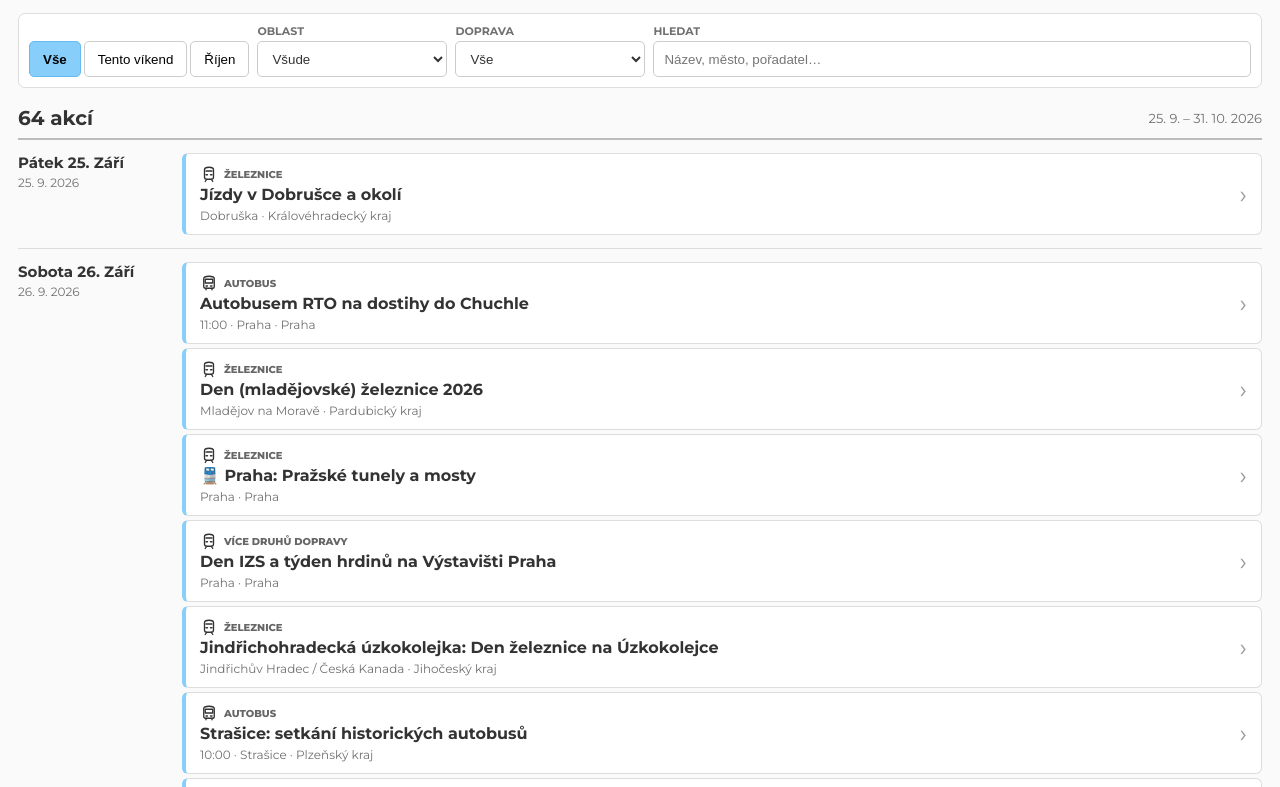
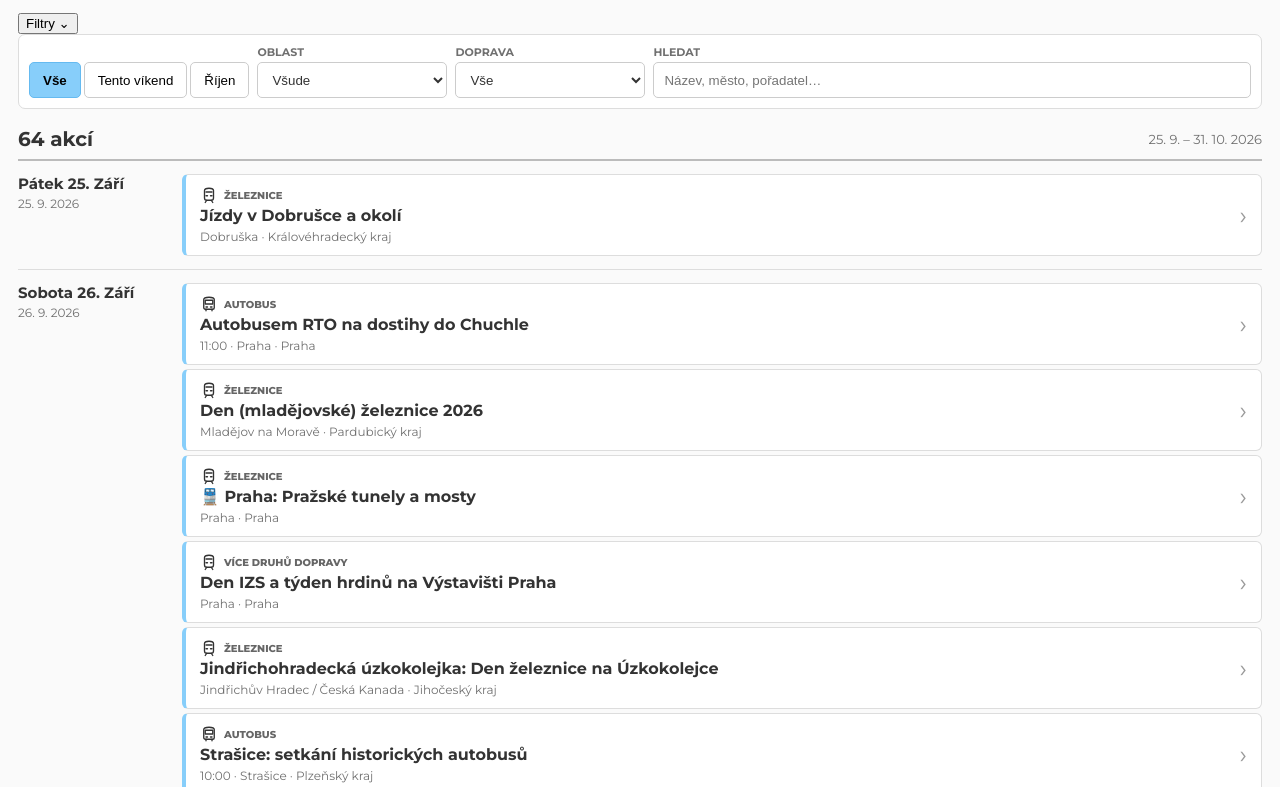
Before and after one commit to anlexcz/sotousuv-kalendar, a plain HTML site: page index.html in a window 1280 px wide. Shown: the part 63-850 px from the top of the page. Drawn offline with Linux system fonts and the light colour scheme.

Commit message:
Skrýt filtry do rozbalovacího panelu

```diff
--- a/index.html
+++ b/index.html
@@ -1,5 +1,5 @@
 <!doctype html><html lang="cs"><head><meta charset="UTF-8"><meta name="viewport" content="width=device-width,initial-scale=1"><title>Šotoušův kalendář</title><link rel="stylesheet" href="styles.css"></head><body>
 <header class="topbar"><a class="brand" href="index.html"><img src="assets/metrobus-symbol.svg" alt=""><span>ŠOTOUŠŮV KALENDÁŘ</span></a><nav><a href="index.html">Akce</a><a href="calendar.html">Kalendář</a></nav></header>
-<main class="page"><section class="filterbar"><div class="quick"><button data-period="all" class="active">Vše</button><button data-period="weekend">Tento víkend</button><button data-period="october">Říjen</button></div><label>Oblast<select id="region"><option value="">Všude</option></select></label><label>Doprava<select id="transport"><option value="">Vše</option><option>železnice</option><option>tramvaj</option><option>autobus</option><option>trolejbus</option></select></label><label class="search">Hledat<input id="search" type="search" placeholder="Název, město, pořadatel…"></label></section>
+<main class="page"><button class="filter-toggle" id="filterToggle" type="button" aria-expanded="false">Filtry <span>⌄</span></button><section class="filterbar collapsed" id="filterbar"><div class="quick"><button data-period="all" class="active">Vše</button><button data-period="weekend">Tento víkend</button><button data-period="october">Říjen</button></div><label>Oblast<select id="region"><option value="">Všude</option></select></label><label>Doprava<select id="transport"><option value="">Vše</option><option>železnice</option><option>tramvaj</option><option>autobus</option><option>trolejbus</option></select></label><label class="search">Hledat<input id="search" type="search" placeholder="Název, město, pořadatel…"></label></section>
 <div class="summary"><strong id="count"></strong><span>25. 9. – 31. 10. 2026</span></div><div id="events"></div></main>
 <script src="events.js"></script><script src="app.js"></script></body></html>
```
